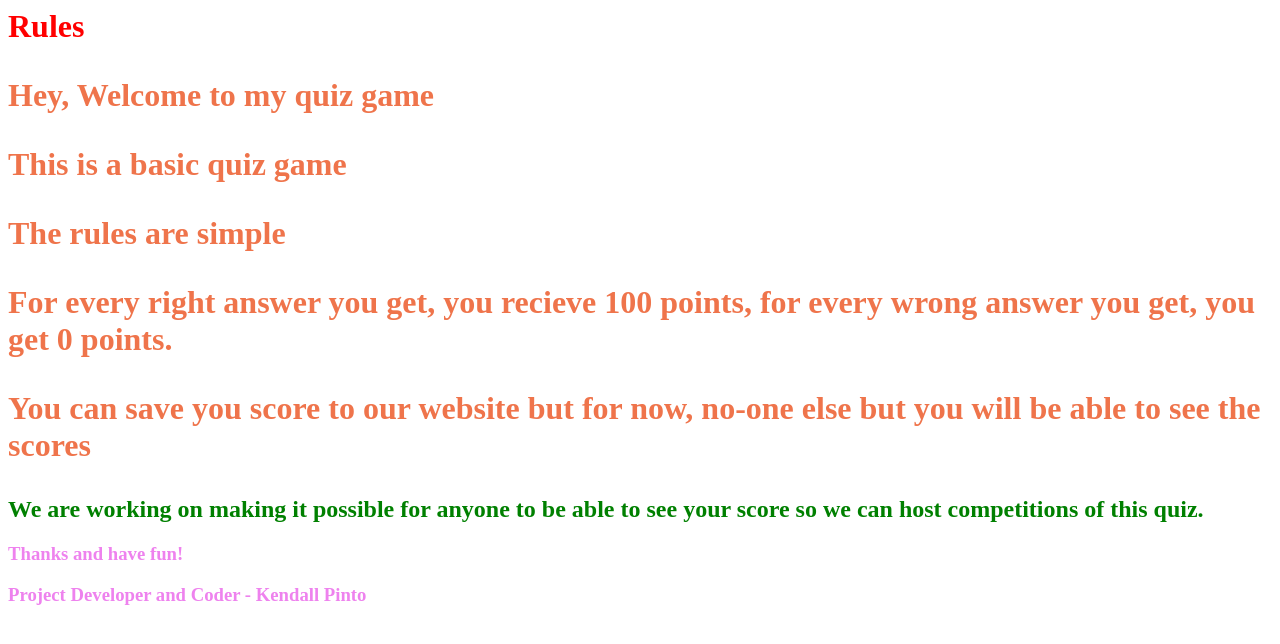
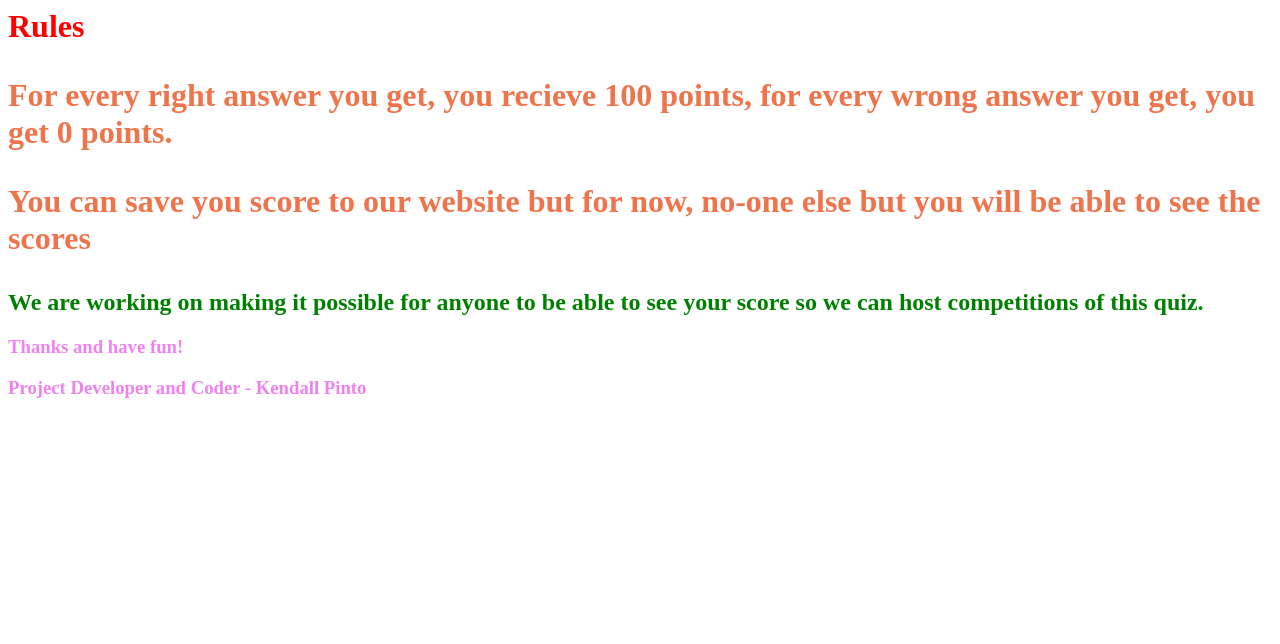
Before and after one commit to KendallDoesCoding/quiz, a plain HTML site: page rules.html in a window 1280 px wide. Drawn offline with Linux system fonts and the light colour scheme.

Commit message:
Update rules.html

```diff
--- a/rules.html
+++ b/rules.html
@@ -2,9 +2,6 @@
  <link rel="stylesheet" href="rules.css">
 
 <h1> Rules
-<p> Hey, Welcome to my quiz game </p>
-<p> This is a basic quiz game </p>
-<p> The rules are simple <p>
 <p> For every right answer you get, you recieve 100 points, for every wrong answer you get, you get 0 points. </p>
 <p> You can save you score to our website but for now, no-one else but you will be able to see the scores </p>
 <h2> We are working on making it possible for anyone to be able to see your score so we can host competitions of this quiz. </h2>
```
